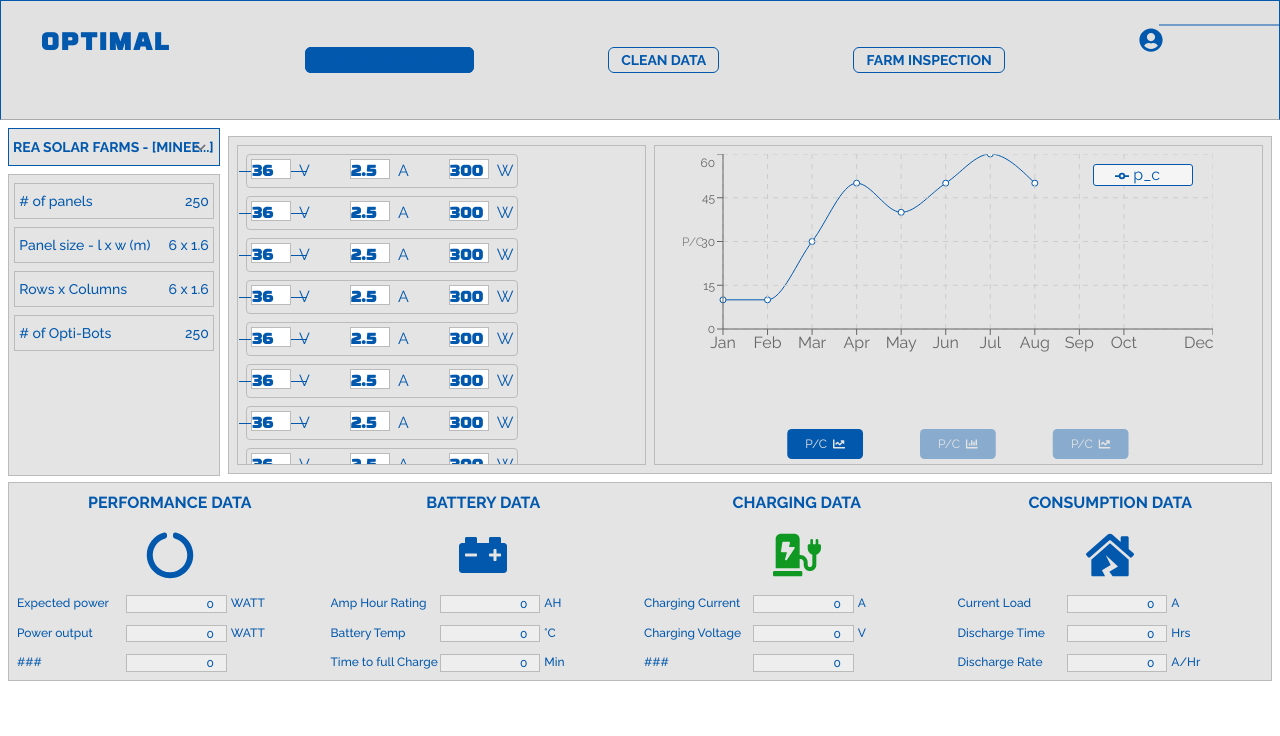
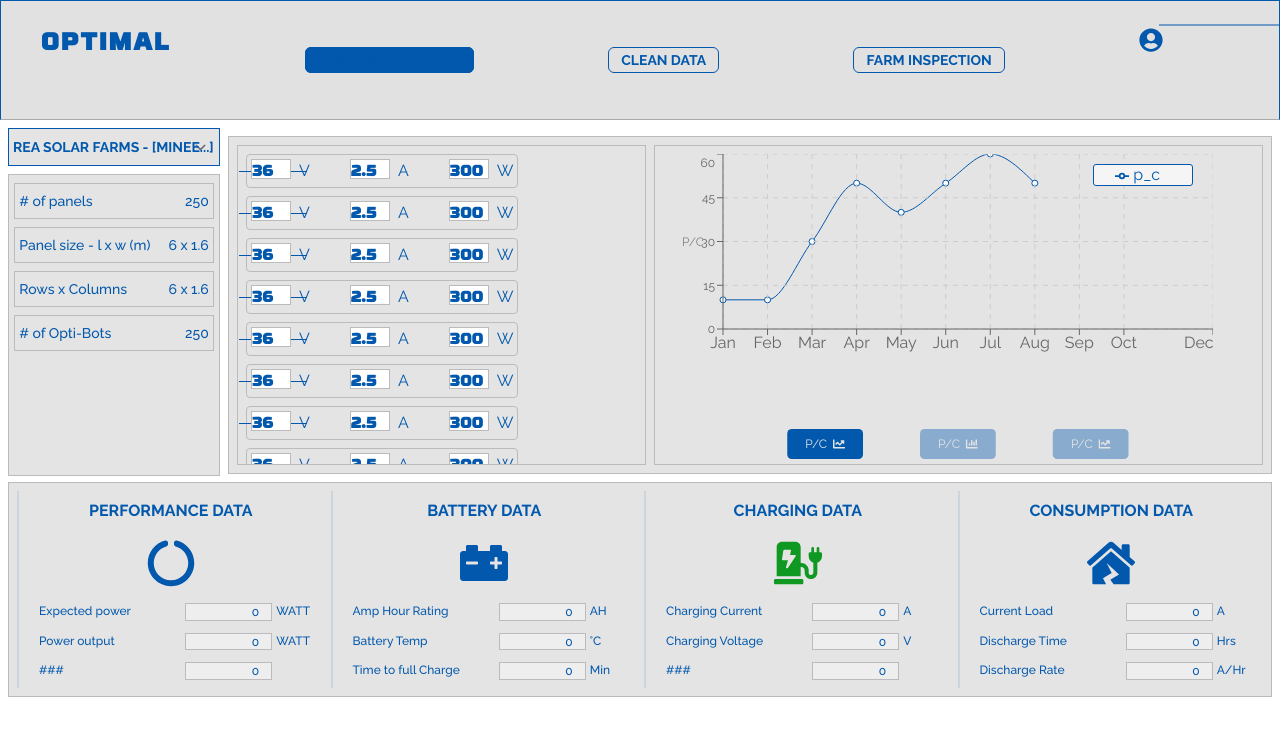
Before and after one commit to KadonWills/mecitech_optimal, a React (Vite) app: page / in a window 1280 px wide. Shown: the top 736 px of the page. Built offline with nearby package versions, Linux system fonts and the light colour scheme.

Commit message:
Updated hardware attributes ui

```diff
--- a/src/components/HardwarePerformanceCard.tsx
+++ b/src/components/HardwarePerformanceCard.tsx
@@ -8,7 +8,7 @@ type HardwarePerformanceCardProps = {
 
 const HardwarePerformanceCard:FunctionComponent<HardwarePerformanceCardProps> = ({title, icon, attributes}) => {
   return (
-    <div className='flex flex-col space-y-4 items-center w-full h-max' >
+    <div className='flex flex-col space-y-4 items-center w-full h-max border-l-2 border-opacity-10 border-primary p-2' >
         <h3 className='text-base font-bold font-sans uppercase '>{title}</h3>
         <div className='text-5xl'>
             {icon}
@@ -16,14 +16,14 @@ const HardwarePerformanceCard:FunctionComponent<HardwarePerformanceCardProps> =
         <div className='flex flex-col space-y-3 w-full  items-center'>
             {
                 attributes.map((attr) => (
-                    <div className='flex flex-row flex-1 space-x-1 w-full text-xs font-medium font-mono  mx-auto'>
+                    <div className='flex flex-row flex-1 space-x-1 w-11/12 text-xs font-medium font-mono  mx-auto'>
                         <span className='w-[30%] whitespace-nowrap mr-auto'>
                             {attr.title}
                         </span>
                         <div className='w-[33%] h-[1.1rem] cursor-not-allowed text-right px-3 mx-auto border border-[#bbb]  align-middle bg-[#ffffff58]'>
                             {attr.value}
                         </div>
-                        <span className='w-[30%]'>
+                        <span className='w-[10%]'>
                             {attr.unit}
                         </span>
                     </div>
```
